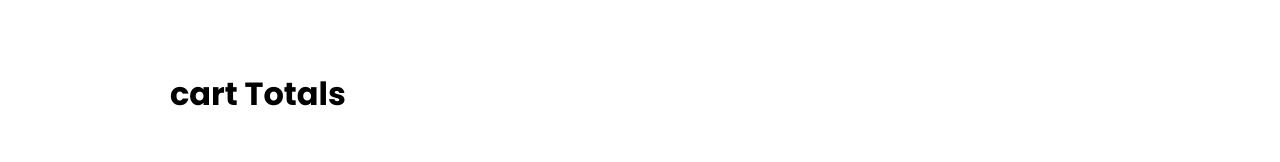
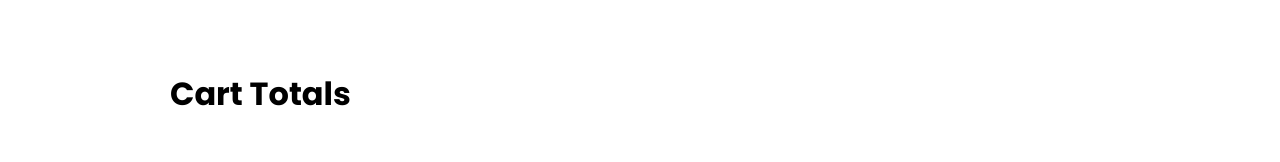
Before and after one commit to rushashrestha/SpecSpecs_, a React (Create React App) app: page /cart in a window 1280 px wide. Shown: the part 290-452 px from the top of the page. Built offline with nearby package versions, Linux system fonts and the light colour scheme; a web font is replaced by a local one.

Commit message:
cart CSS updated

```diff
--- a/src/Components/Assets/CartItems/CartItems.jsx
+++ b/src/Components/Assets/CartItems/CartItems.jsx
@@ -37,7 +37,7 @@ const CartItems = () => {
             })}
             <div className="cartitems-down">
                 <div className="cartitems-total">
-                  <h1>cart Totals</h1>
+                  <h1>Cart Totals</h1>
                   <div>
                     <div className="cartitems-total-item">
                         <p>Subtotal</p>
--- a/src/Components/ProductDisplay/ProductDisplay.css
+++ b/src/Components/ProductDisplay/ProductDisplay.css
@@ -75,8 +75,11 @@
     border: none;
     outline: none;
     cursor: pointer;
+}
+.productdisplay-right button:hover{
+    color: #642828;
+}
 
-}
 .productdisplay-right-brand{
     color: rgb(164, 109, 109);
     padding-top: 20px;
```
